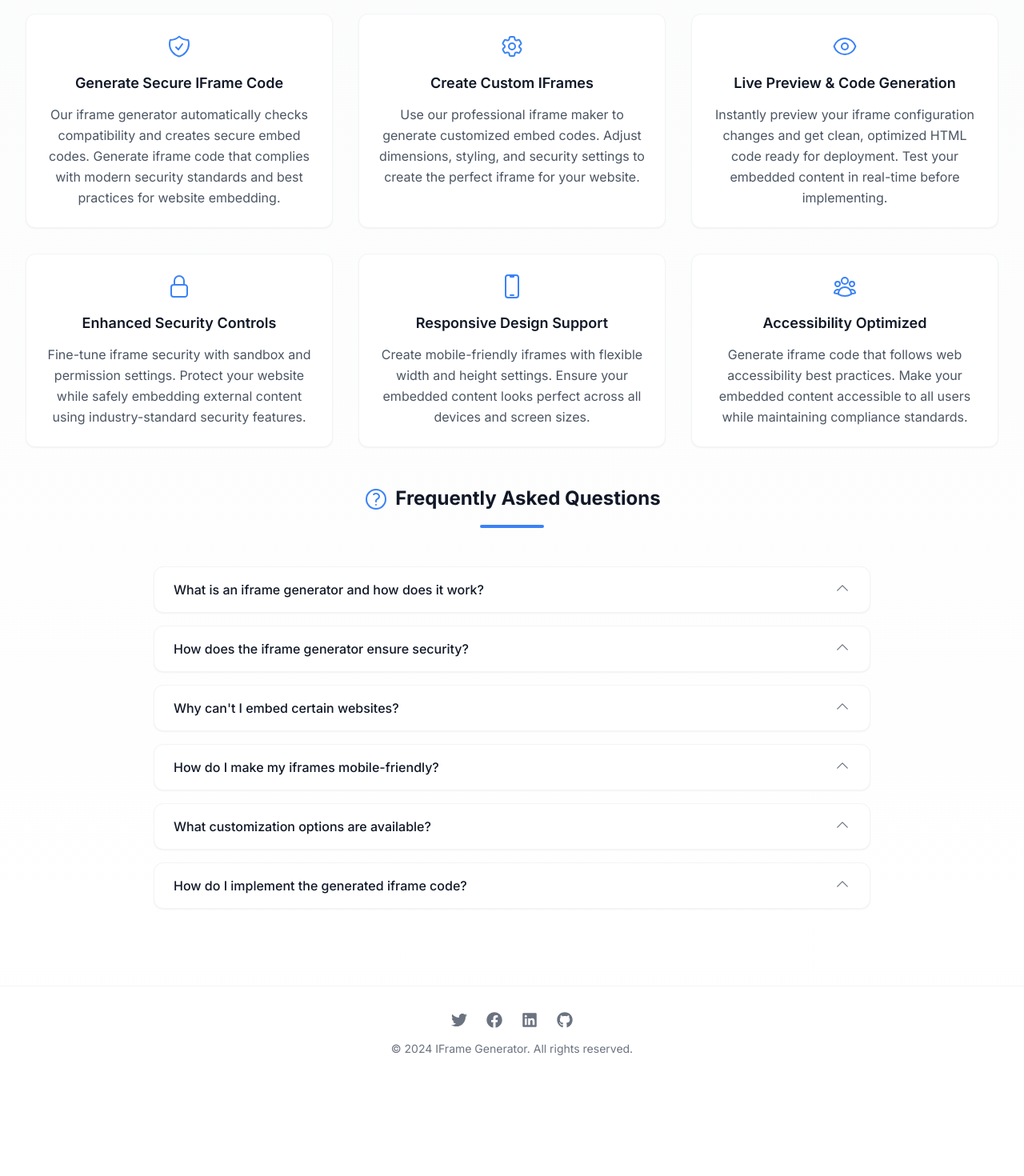
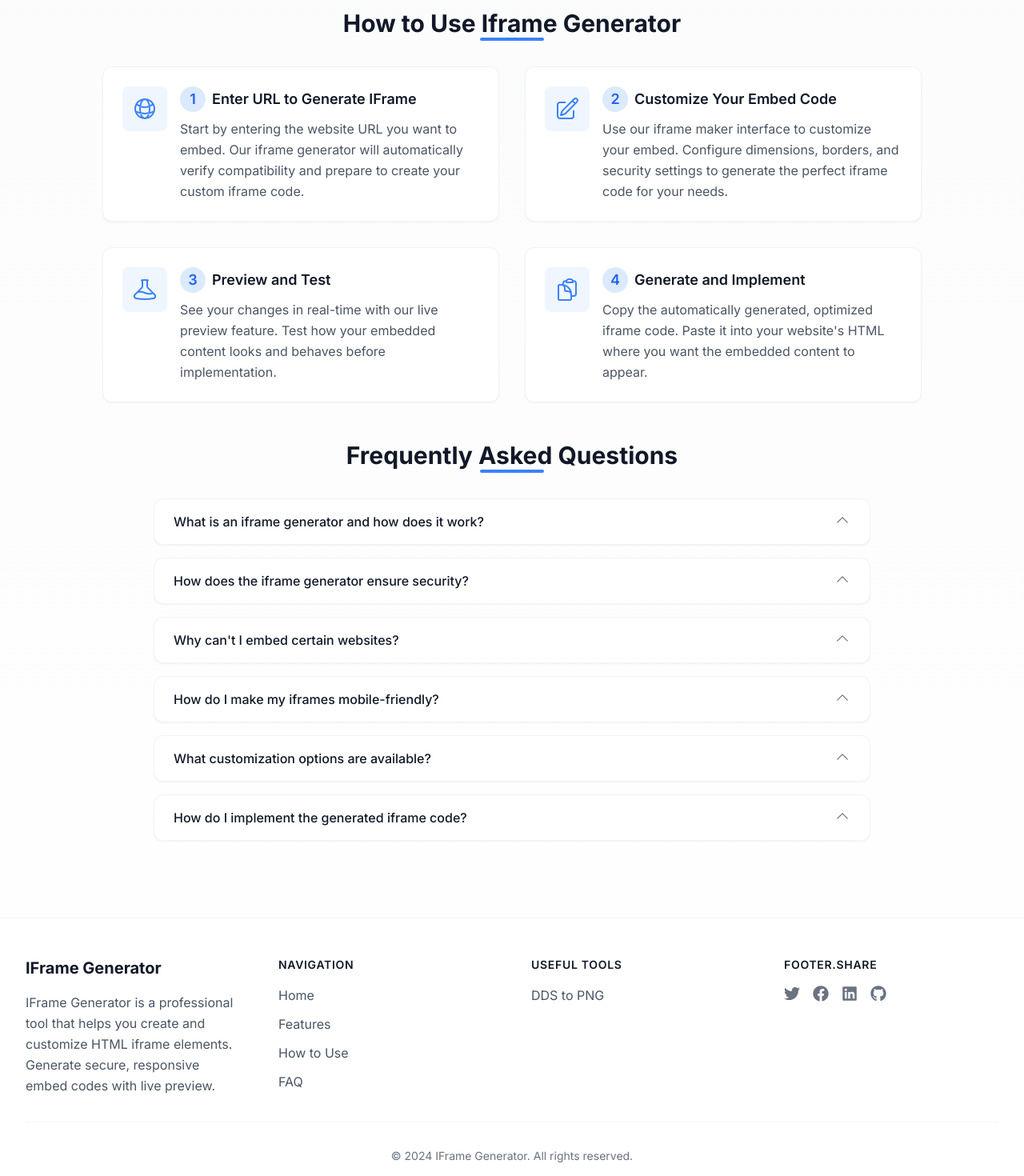
Before and after one commit to EdwardMatthews/iframegenarator, a Next.js app: page /en in a window 1280 px wide. Shown: the part 920-2390 px from the top of the page at 80% size. Before the commit the page ends 2273 px from the top, so only its background shows below. Built offline with nearby package versions, Linux system fonts and the light colour scheme.

Commit message:
add usefull links

```diff
--- a/app/[locale]/page.tsx
+++ b/app/[locale]/page.tsx
@@ -40,7 +40,7 @@ export default function HomePage() {
           animate={{ opacity: 1, y: 0 }}
           className="space-y-12"
         >
-          <section aria-label={t('page.label')}>
+          <section aria-label={t('page.label')} id="features-section">
             <h2 className="text-2xl font-bold mb-6">{t('page.heading')}</h2>
             <UrlInput
               url={url}
--- a/components/footer/index.tsx
+++ b/components/footer/index.tsx
@@ -14,13 +14,19 @@ interface FooterProps {
   locale: Locale;
 }
 
+interface ToolLink {
+  name: string;
+  url: string;
+  description: string;
+}
+
 export default function Footer({ locale }: FooterProps) {
   const { t } = useTranslation(locale);
   const [currentUrl, setCurrentUrl] = useState('');
   const [shareText, setShareText] = useState('');
 
   useEffect(() => {
-    setCurrentUrl(window.location.href);
+    setCurrentUrl("https://iframegenerator.pro/");
     setShareText(t('footer.shareText'));
   }, [t]);
 
@@ -46,21 +52,86 @@ export default function Footer({ locale }: FooterProps) {
     {
       name: 'GitHub',
       icon: <FaGithub className="w-5 h-5" />,
-      href: 'https://github.com/yourusername/iframe-generator',
+      href: 'https://github.com/EdwardMatthews/iframegenarator',
       color: 'hover:text-gray-900'
     }
   ];
+
+  const navigationLinks = [
+    { key: 'home', href: '/' },
+    { key: 'features', href: '#features-section' },
+    { key: 'howToUse', href: '#how-to-use-section' },
+    { key: 'faq', href: '#faq-section' }
+  ];
+
+  // 获取工具链接数组
+  const toolLinks = t('footer.tools.links', { returnObjects: true }) as ToolLink[];
 
   if (!currentUrl) {
     return null;
   }
 
   return (
-    <footer className="bg-white border-t border-gray-100 py-8 mt-12">
+    <footer className="bg-white border-t border-gray-100 py-12 mt-12">
       <div className="max-w-7xl mx-auto px-4 sm:px-6 lg:px-8">
-        <div className="flex flex-col items-center space-y-4">
-          {/* 社交媒体分享按钮 */}
-          <div className="flex space-x-6">
+        <div className="grid grid-cols-1 md:grid-cols-2 lg:grid-cols-4 gap-8 lg:gap-12">
+          {/* 网站介绍 */}
+          <div className="space-y-4">
+            <h3 className="text-xl font-bold text-gray-900">
+              {t('site.title')}
+            </h3>
+            <p className="text-gray-600 leading-relaxed">
+              {t('footer.about.description')}
+            </p>
+          </div>
+
+          {/* 页面导航 */}
+          <div className="space-y-4">
+            <h3 className="text-sm font-semibold text-gray-900 uppercase tracking-wider">
+              {t('footer.navigation.title')}
+            </h3>
+            <ul className="space-y-3">
+              {navigationLinks.map((link) => (
+                <li key={link.key}>
+                  <a
+                    href={link.href}
+                    className="text-gray-600 hover:text-blue-500 transition-colors"
+                  >
+                    {t(`footer.navigation.${link.key}`)}
+                  </a>
+                </li>
+              ))}
+            </ul>
+          </div>
+
+          {/* 推荐工具 */}
+          <div className="space-y-4">
+            <h3 className="text-sm font-semibold text-gray-900 uppercase tracking-wider">
+              {t('footer.tools.title')}
+            </h3>
+            <ul className="space-y-3">
+              {Array.isArray(toolLinks) && toolLinks.map((tool) => (
+                <li key={tool.url}>
+                  <a
+                    href={tool.url}
+                    target="_blank"
+                    rel="noopener noreferrer"
+                    className="text-gray-600 hover:text-blue-500 transition-colors"
+                    title={tool.description}
+                  >
+                    {tool.name}
+                  </a>
+                </li>
+              ))}
+            </ul>
+          </div>
+
+          {/* 社交分享 */}
+          <div className="space-y-4">
+            <h3 className="text-sm font-semibold text-gray-900 uppercase tracking-wider">
+              {t('footer.share')}
+            </h3>
+            <div className="flex space-x-4">
               {socialLinks.map((link) => (
                 <a
                   key={link.name}
@@ -74,9 +145,12 @@ export default function Footer({ locale }: FooterProps) {
                 </a>
               ))}
             </div>
+          </div>
+        </div>
 
-          {/* 版权信息 */}
-          <p className="text-sm text-gray-500">
+        {/* 版权��息 */}
+        <div className="pt-8 mt-8 border-t border-gray-100">
+          <p className="text-sm text-center text-gray-500">
             © {new Date().getFullYear()} {t('footer.copyright')}
           </p>
         </div>
--- a/components/info-section/index.tsx
+++ b/components/info-section/index.tsx
@@ -129,15 +129,42 @@ export default function InfoSection({ locale }: InfoSectionProps) {
   ];
 
   return (
-    <motion.div
-      initial={{ opacity: 0, y: 20 }}
-      animate={{ opacity: 1, y: 0 }}
-      className="space-y-12"
-    >
-      {/* How to Use 部分 */}
-      <section>
-        <div className="text-center mb-12">
-          <h2 className="text-2xl font-bold text-gray-900 mb-4">{t('info.howToUse.title')}</h2>
+    <>
+      {/* Features Section */}
+      <section id="features-section" className="space-y-8">
+        <div className="text-center">
+          <h2 className="text-3xl font-bold text-gray-900">
+            {t('info.features.title')}
+          </h2>
+          <div className="w-20 h-1 bg-blue-500 mx-auto rounded-full"></div>
+        </div>
+        <div className="grid grid-cols-1 md:grid-cols-2 lg:grid-cols-3 gap-8">
+          {features.map((feature, index) => (
+            <motion.div
+              key={index}
+              initial={{ opacity: 0, y: 20 }}
+              animate={{ opacity: 1, y: 0 }}
+              transition={{ delay: index * 0.1 }}
+              className="bg-white p-6 rounded-xl shadow-sm border border-gray-100 hover:shadow-md transition-all hover:border-blue-100 group"
+            >
+              <div className="flex flex-col items-center text-center">
+                <div className="transform group-hover:scale-110 transition-transform">
+                  {feature.icon}
+                </div>
+                <h3 className="text-lg font-semibold text-gray-900 mb-3">{feature.title}</h3>
+                <p className="text-gray-600 leading-relaxed">{feature.description}</p>
+              </div>
+            </motion.div>
+          ))}
+        </div>
+      </section>
+
+      {/* How to Use Section */}
+      <section id="how-to-use-section" className="space-y-8">
+        <div className="text-center">
+          <h2 className="text-3xl font-bold text-gray-900">
+            {t('info.howToUse.title')}
+          </h2>
           <div className="w-20 h-1 bg-blue-500 mx-auto rounded-full"></div>
         </div>
         <div className="max-w-5xl mx-auto">
@@ -168,40 +195,10 @@ export default function InfoSection({ locale }: InfoSectionProps) {
         </div>
       </section>
 
-      {/* 特性介绍 */}
-      <section>
-        <div className="text-center mb-12">
-          <h2 className="text-2xl font-bold text-gray-900 mb-4">{t('info.features.title')}</h2>
-          <div className="w-20 h-1 bg-blue-500 mx-auto rounded-full"></div>
-        </div>
-        <div className="grid grid-cols-1 md:grid-cols-2 lg:grid-cols-3 gap-8">
-          {features.map((feature, index) => (
-            <motion.div
-              key={index}
-              initial={{ opacity: 0, y: 20 }}
-              animate={{ opacity: 1, y: 0 }}
-              transition={{ delay: index * 0.1 }}
-              className="bg-white p-6 rounded-xl shadow-sm border border-gray-100 hover:shadow-md transition-all hover:border-blue-100 group"
-            >
-              <div className="flex flex-col items-center text-center">
-                <div className="transform group-hover:scale-110 transition-transform">
-                  {feature.icon}
-                </div>
-                <h3 className="text-lg font-semibold text-gray-900 mb-3">{feature.title}</h3>
-                <p className="text-gray-600 leading-relaxed">{feature.description}</p>
-              </div>
-            </motion.div>
-          ))}
-        </div>
-      </section>
-
-      {/* FAQ */}
-      <section>
-        <div className="text-center mb-12">
-          <h2 className="text-2xl font-bold text-gray-900 mb-4">
-            <span className="inline-block mr-2">
-              <HiOutlineQuestionMarkCircle className="w-8 h-8 text-blue-500 inline-block" />
-            </span>
+      {/* FAQ Section */}
+      <section id="faq-section" className="space-y-8">
+        <div className="text-center">
+          <h2 className="text-3xl font-bold text-gray-900">
             {t('info.faq.title')}
           </h2>
           <div className="w-20 h-1 bg-blue-500 mx-auto rounded-full"></div>
@@ -236,6 +233,6 @@ export default function InfoSection({ locale }: InfoSectionProps) {
           ))}
         </div>
       </section>
-    </motion.div>
+    </>
   );
 }
--- a/public/locales/en/common.json
+++ b/public/locales/en/common.json
@@ -176,6 +176,26 @@
   },
   "footer": {
     "shareText": "Check out this awesome IFrame Generator tool!",
-    "copyright": "IFrame Generator. All rights reserved."
+    "copyright": "IFrame Generator. All rights reserved.",
+    "about": {
+      "description": "IFrame Generator is a professional tool that helps you create and customize HTML iframe elements. Generate secure, responsive embed codes with live preview."
+    },
+    "navigation": {
+      "title": "Navigation",
+      "home": "Home",
+      "features": "Features",
+      "howToUse": "How to Use",
+      "faq": "FAQ"
+    },
+    "tools": {
+      "title": "Useful Tools",
+      "links": [
+        {
+          "name": "DDS to PNG",
+          "url": "https://ddstopng.pro/",
+          "description": "Convert DDS to PNG"
+        }
+      ]
+    }
   }
 }
--- a/public/locales/zh/common.json
+++ b/public/locales/zh/common.json
@@ -102,7 +102,7 @@
       "title": "核心功能",
       "check": {
         "title": "智能Iframe兼容性检测",
-        "description": "自动检测X-Frame-Options和Content Security Policy头信息，确保网站可以安全地嵌入iframe。立即了解URL是否支持iframe嵌入，节省您的时间。"
+        "description": "自动检测X-Frame-Options和Content Security Policy头信息，确保网站可以安全地嵌入iframe。立即了解URL是���支持iframe嵌入，节省您的时间。"
       },
       "customize": {
         "title": "高级Iframe自定义",
@@ -140,7 +140,7 @@
         "answer": "某些网站通过安全头信息（如X-Frame-Options或内容安全策略CSP）限制iframe嵌入。这是防止点击劫持和其他安全风险的标准安全做法。我们的生成器会自动检测这些限制并立即通知您，节省开发时间。"
       },
       "responsive": {
-        "question": "如何使我的iframe适配移动设备？",
+        "question": "如何使我的iframe适配移��设备？",
         "answer": "我们的iframe生成器提供响应式设计选项，包括基于百分比的宽度和灵活的高度设置。您可以使用'100%'这样的宽度值使iframe适应其容器，并设置适当的高度值以确保在所有设备上正确显示。我们还支持自定义CSS以实现高级响应式行为。"
       },
       "customize": {
@@ -171,6 +171,26 @@
   },
   "footer": {
     "shareText": "看看这个超棒的IFrame生成工具！",
-    "copyright": "IFrame生成器。保留所有权利。"
+    "copyright": "IFrame生成器。保留所有权利。",
+    "about": {
+      "description": "IFrame生成器是一个专业工具，帮助您创建和自定义HTML iframe元素。提供安全、响应式的嵌入代码，支持实时预览。"
+    },
+    "navigation": {
+      "title": "导航",
+      "home": "首页",
+      "features": "功能",
+      "howToUse": "使用指南",
+      "faq": "常见问题"
+    },
+    "tools": {
+      "title": "实用工具",
+      "links": [
+        {
+          "name": "DDS转PNG工具",
+          "url": "https://ddstopng.pro/",
+          "description": "将DDS格式转换为PNG格式"
+        }
+      ]
+    }
   }
 }
```
Lines whose indentation alone changed are shown as unchanged.
